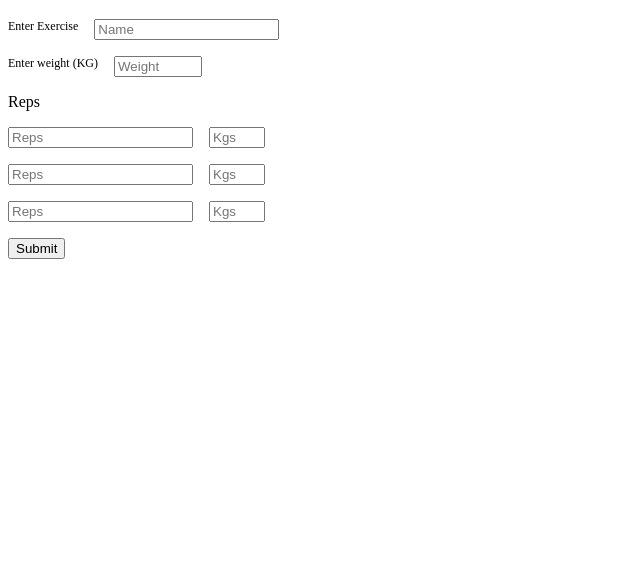
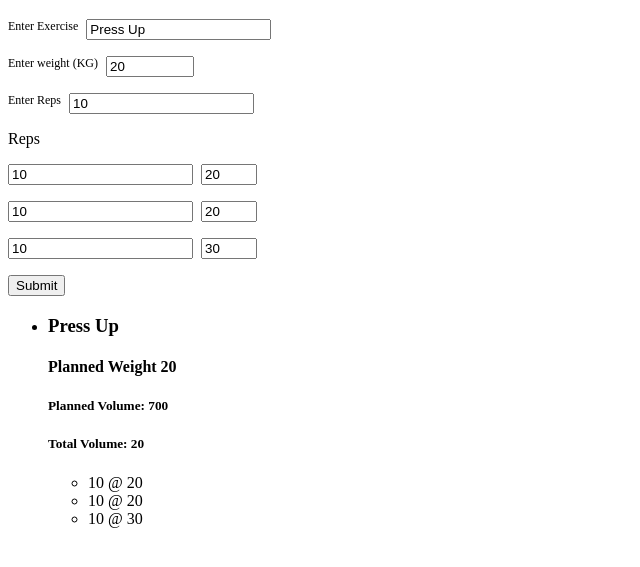
Before and after one commit to glenharry/workout-tracker, a plain HTML site: page index.html in a window 1280 px wide. Shown: the part 61-628 px from the top of the page, without its empty margins (0-640 px from the left). Drawn offline with Linux system fonts and the light colour scheme.

```diff
--- a/index.html
+++ b/index.html
@@ -19,6 +19,10 @@
         <div class="input">
             <label for="weight">Enter weight (KG)</label> <input name="weight" id="weight" type="number" min="0"
                 placeholder="Weight">
+        </div>
+        <div class="input">
+            <label for="plannedReps">Enter Reps</label> <input name="Reps" id="plannedReps" type="number" min="0"
+                placeholder="Reps">
         </div>
         <label for="setOneReps">Reps</label>
         <div class="input">
--- a/main.js
+++ b/main.js
@@ -1,6 +1,7 @@
 // Exercise Form inputs
 const exerciseNameInput = document.querySelector("#name");
 const weight = document.querySelector("#weight");
+const plannedReps = document.querySelector("#plannedReps");
 const setOneInput = document.querySelector("#setOneReps");
 const setTwoInput = document.querySelector("#setTwoReps");
 const setThreeInput = document.querySelector("#setThreeReps");
@@ -40,7 +41,9 @@
             setThreeReps,
             setWeightOne,
             setWeightTwo,
-            setWeightThree
+            setWeightThree,
+            plannedVolume,
+            plannedReps
         ) {
             this.id = id;
             this.name = name;
@@ -51,9 +54,12 @@
             this.setWeightOne = setWeightOne;
             this.setWeightTwo = setWeightTwo;
             this.setWeightThree = setWeightThree;
+            this.plannedVolume = plannedVolume;
+            this.plannedReps = plannedReps;
         }
     }
     // Assigns values to newly created class from form inputs
+
     let ex1 = new exercise(
         exerciseID,
         exerciseNameInput.value,
@@ -63,31 +69,83 @@
         setThreeInput.value,
         setWeightOne.value,
         setWeightTwo.value,
-        setWeightThree.value
+        setWeightThree.value,
+        (plannedVolume =
+            plannedReps.value *
+            (parseInt(setWeightOne.value) +
+                parseInt(setWeightTwo.value) +
+                parseInt(setWeightThree.value))),
+        plannedReps.value
     );
     exercises.push(ex1);
     // Test
     console.log(exercises);
 }
-
 function printExercises() {
     let li = document.createElement("li");
     for (let i = 0; i < exercises.length; i += 1) {
         li.innerHTML = `
             <h3 class="exercise-list--name">${exercises[i].name}</h3>
-            <h4 class="exercise-list--weight">${exercises[i].weight}</h4>
+            <h4 class="exercise-list--weight">Planned Weight ${exercises[i].weight}</h4>
+            <h5 class="exercise-list--planned-volume">Planned Volume: ${plannedVolume}</h5>
+            <h5 class="exercise-list--total-volume">Total Volume: ${exercises[i].weight}</h5>
             <ul class="exercise-list--set">
-                <li class="exercise-list--reps">${exercises[i].setOneReps} @ ${exercises[i].weight}</li>
-                <li class="exercise-list--reps">${exercises[i].setTwoReps} @ ${exercises[i].weight}</li>
-                <li class="exercise-list--reps">${exercises[i].setThreeReps} @ ${exercises[i].weight}</li>
+                <li class="exercise-list--reps">${exercises[i].setOneReps} @ ${exercises[i].setWeightOne}</li>
+                <li class="exercise-list--reps">${exercises[i].setTwoReps} @ ${exercises[i].setWeightTwo}</li>
+                <li class="exercise-list--reps">${exercises[i].setThreeReps} @ ${exercises[i].setWeightThree}</li>
             </ul>
         `;
         exerciseList.appendChild(li);
     }
 }
 
+// Prefil Rep weight Function
+function prefillRepWeight(setWeight) {
+    setWeight = weight.value;
+    setWeightOne.value = setWeight;
+    setWeightTwo.value = setWeight;
+    setWeightThree.value = setWeight;
+    console.log(setWeight);
+}
+
 // Exercise submit button
 button.addEventListener("click", handleButtonClick);
 
-// Functionality ideas
-//   KG moved per minute stats
+// Exercise weight field
+weight.addEventListener("change", prefillRepWeight);
+
+// Tests
+function test() {
+    function prefillFields() {
+        (exerciseNameInput.value = "Press Up"),
+            (weight.value = 20),
+            (plannedReps.value = 10),
+            (setOneInput.value = 10),
+            (setTwoInput.value = 10),
+            (setThreeInput.value = 10),
+            (setWeightOne.value = weight.value),
+            (setWeightTwo.value = weight.value),
+            (setWeightThree.value = 30);
+    }
+    prefillFields();
+    createExercise();
+    printExercises();
+}
+test();
+
+// Functionality ToDos
+// Functionality ToDos
+// Functionality ToDos
+
+// IDEA
+//  Add in a PLUS button to add additional sets
+//      Convert setOneInput, setTwoInput, setThreeInput and setWeightOne, setWeightTwo, setWeightThree
+//      into arrays. Then when you click the PLUS button it will just push a new item to the array
+
+// IDEA
+// Do I want to hard record all of the data into some form of a table?
+// Or
+// Do I want to create set Routines that I can fill out?
+
+// IDEA
+// Once you have hit your expected volume a few times in a row. The app should reccomend a new volume.
--- a/style.css
+++ b/style.css
@@ -9,7 +9,7 @@
 .input{
     display: flex;
     flex-direction: row;
-    gap: 1rem;
+    gap: .5rem;
 }
 .set-weight {
     width: 3rem;
```
